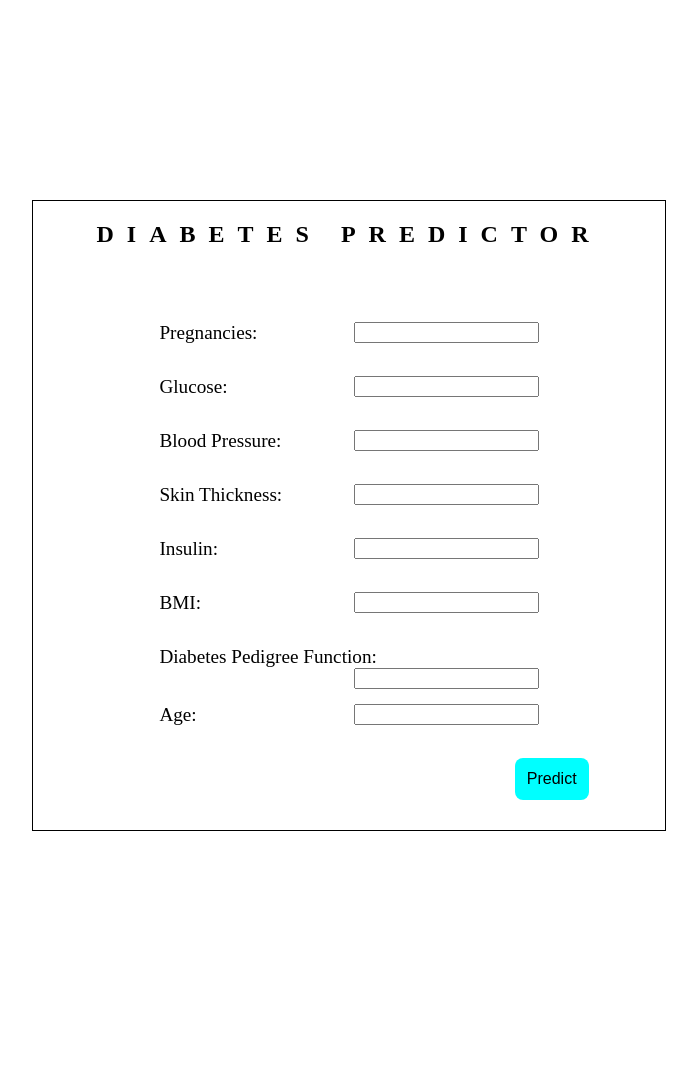
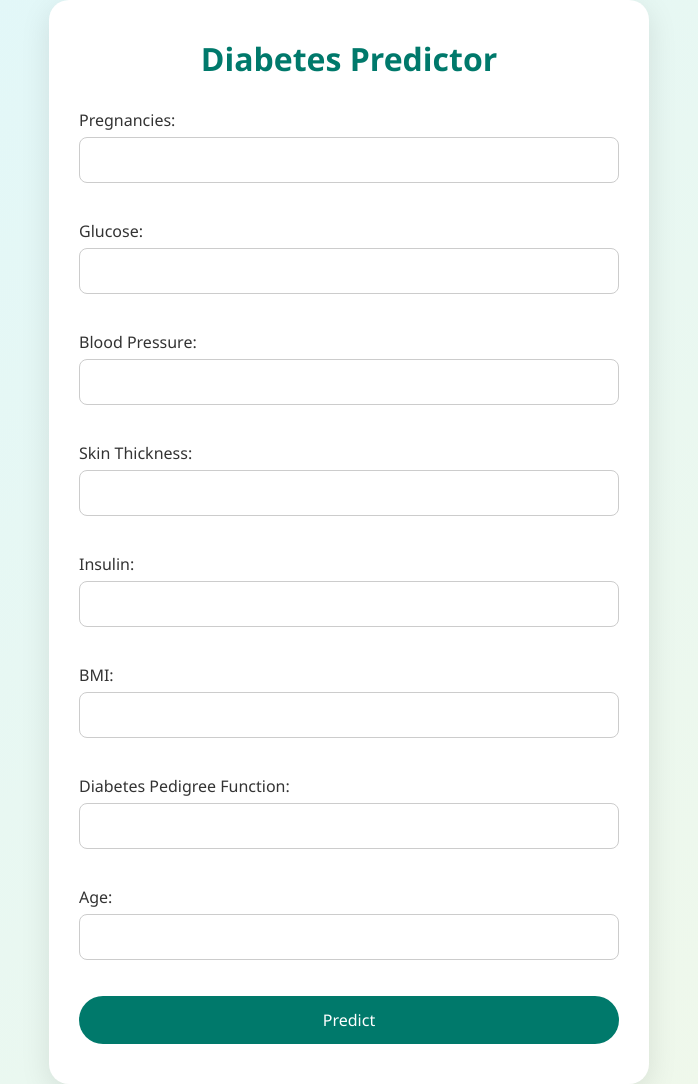
Before and after one commit to Vicky108876/Diabetes_Prediction_using_KNN, a Flask app: page / in a window 1280 px wide. Shown: the whole page, without its empty margins (291-989 px from the left). Before the commit the page ends 831 px from the top, so only its background shows below. Run offline with Flask 3, Linux system fonts and the light colour scheme; parts of the project's set-up code (start-up, migrations or seed data) failed here and were passed over.

Commit message:
Update index.html

```diff
--- a/templates/index.html
+++ b/templates/index.html
@@ -1,69 +1,143 @@
 <!DOCTYPE html>
-<html>
+<html lang="en">
   <head>
+    <meta charset="UTF-8" />
+    <meta name="viewport" content="width=device-width, initial-scale=1.0" />
     <title>Diabetes Prediction</title>
-    <link rel="stylesheet" href="./css/style.css" />
+
+    <!-- Bootstrap CSS -->
+    <link
+      href="https://cdn.jsdelivr.net/npm/bootstrap@5.3.0/dist/css/bootstrap.min.css"
+      rel="stylesheet"
+    />
+
     <style>
-      div {
-        margin-top: 200px;
-        width: 50%;
-        border: 1px solid black;
+      body {
+        background: linear-gradient(135deg, #e0f7fa, #f1f8e9);
+        font-family: "Segoe UI", sans-serif;
+        display: flex;
+        align-items: center;
+        justify-content: center;
+        min-height: 100vh;
+        animation: fadeIn 1s ease-in;
       }
+
+      @keyframes fadeIn {
+        from {
+          opacity: 0;
+          transform: translateY(40px);
+        }
+        to {
+          opacity: 1;
+          transform: translateY(0);
+        }
+      }
+
+      .form-box {
+        background-color: white;
+        padding: 40px 30px;
+        border-radius: 20px;
+        box-shadow: 0 8px 30px rgba(0, 0, 0, 0.1);
+        max-width: 600px;
+        width: 100%;
+        animation: slideIn 1.2s ease-out;
+      }
+
+      @keyframes slideIn {
+        0% {
+          opacity: 0;
+          transform: scale(0.9);
+        }
+        100% {
+          opacity: 1;
+          transform: scale(1);
+        }
+      }
+
       h2 {
-        letter-spacing: 13px;
-        text-transform: uppercase;
-        font-weight: bolder;
+        color: #00796b;
+        font-weight: 600;
+        text-align: center;
+        margin-bottom: 30px;
       }
-      form {
-        width: 60%;
+
+      label {
+        font-weight: 500;
+        margin-bottom: 5px;
+        color: #333;
       }
-      label {
-        float: left;
-        font-size: larger;
+
+      input[type="number"] {
+        width: 100%;
+        padding: 10px;
+        border-radius: 8px;
+        border: 1px solid #ccc;
+        margin-bottom: 20px;
+        transition: border 0.3s;
       }
-      input {
-        float: right;
+
+      input[type="number"]:focus {
+        border-color: #00796b;
+        outline: none;
+        box-shadow: 0 0 0 3px rgba(0, 121, 107, 0.2);
       }
-      .Sub {
-        border: 0px;
-        position: relative;
-        left: 50px;
-        padding: 12px;
-        font-size: medium;
-        border-radius: 8px;
-        background-color: rgb(0, 255, 255);
-        cursor: pointer;
+
+      .btn-predict {
+        background-color: #00796b;
+        color: white;
+        padding: 12px 25px;
+        border: none;
+        border-radius: 50px;
+        transition: all 0.3s ease;
+        width: 100%;
+        font-size: 16px;
+      }
+
+      .btn-predict:hover {
+        background-color: #004d40;
+        transform: scale(1.03);
       }
     </style>
   </head>
+
   <body>
-    <center>
-      <div>
-        <h2>Diabetes Predictor</h2>
-        <br /><br /><br />
-        <form action="/predict" method="post">
-          <label>Pregnancies:</label
-          ><input type="number" name="f1" /><br /><br /><br />
-          <label>Glucose:</label
-          ><input type="number" name="f2" /><br /><br /><br />
-          <label>Blood Pressure:</label
-          ><input type="number" name="f3" /><br /><br /><br />
-          <label>Skin Thickness:</label
-          ><input type="number" name="f4" /><br /><br /><br />
-          <label>Insulin:</label
-          ><input type="number" name="f5" /><br /><br /><br />
-          <label>BMI:</label
-          ><input type="number" step="any" name="f6" /><br /><br /><br />
-          <label>Diabetes Pedigree Function:</label
-          ><input type="number" step="any" name="f7" /><br /><br /><br />
-          <label>Age:</label><input type="number" name="f8" /><br /><br /><br />
-          <input
-            type="submit"
-            class="Sub"
-            value="Predict"
-          /><br /><br /><br /><br />
-        </form>
-      </div>
-    </center>
+    <div class="form-box">
+      <h2>Diabetes Predictor</h2>
+      <form action="/predict" method="post">
+        <div class="mb-3">
+          <label>Pregnancies:</label>
+          <input type="number" name="f1" required />
+        </div>
+        <div class="mb-3">
+          <label>Glucose:</label>
+          <input type="number" name="f2" required />
+        </div>
+        <div class="mb-3">
+          <label>Blood Pressure:</label>
+          <input type="number" name="f3" required />
+        </div>
+        <div class="mb-3">
+          <label>Skin Thickness:</label>
+          <input type="number" name="f4" required />
+        </div>
+        <div class="mb-3">
+          <label>Insulin:</label>
+          <input type="number" name="f5" required />
+        </div>
+        <div class="mb-3">
+          <label>BMI:</label>
+          <input type="number" step="any" name="f6" required />
+        </div>
+        <div class="mb-3">
+          <label>Diabetes Pedigree Function:</label>
+          <input type="number" step="any" name="f7" required />
+        </div>
+        <div class="mb-3">
+          <label>Age:</label>
+          <input type="number" name="f8" required />
+        </div>
+        <button type="submit" class="btn btn-predict">Predict</button>
+      </form>
+    </div>
   </body>
 </html>
```
